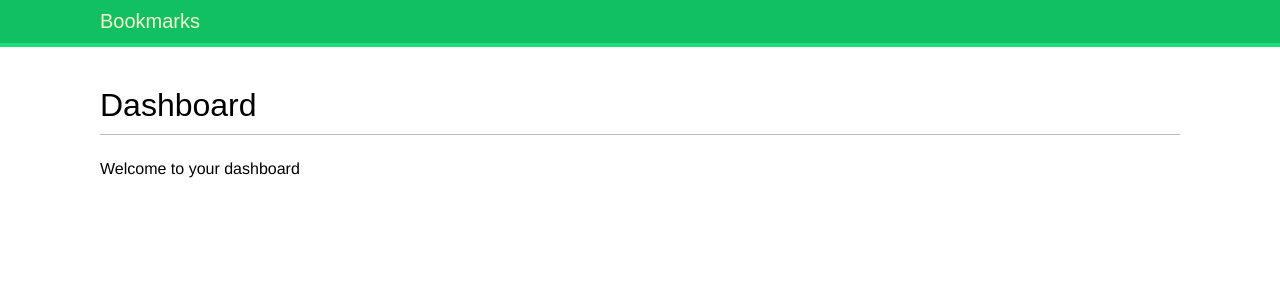
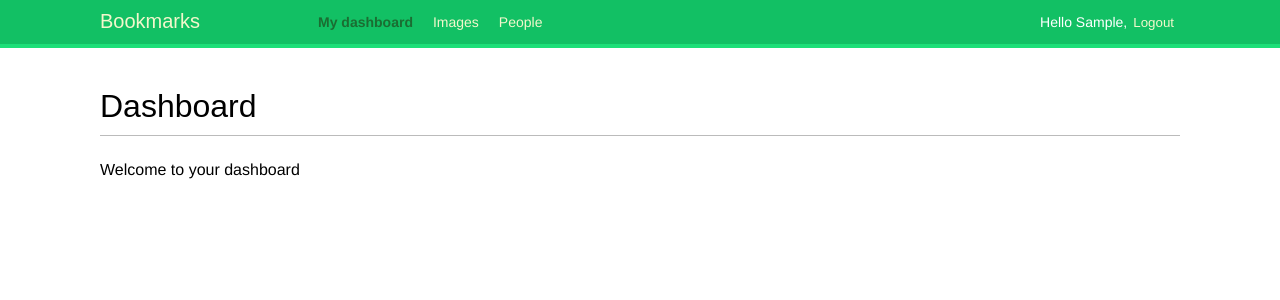
Before and after one commit to MohamedSalahdj/Django5-by-example-projects, a Django app: page /account/dashboard/ in a window 1280 px wide. Shown: the top 300 px of the page. Run offline with Django 5.2, Linux system fonts and the light colour scheme; the visitor is signed in with stand-in values (Sample User, id 1); some web fonts are replaced.

Commit message:
Update logged out template to use namespaced URL for login and enhance base template with user authentication checks

```diff
--- a/project_02_bookmarks/account/templates/registration/logged_out.html
+++ b/project_02_bookmarks/account/templates/registration/logged_out.html
@@ -6,6 +6,6 @@
   <h1>Logged out</h1>
   <p>
     You have been successfully logged out.
-    You can <a href="{% url 'login' %}">log-in again</a>.
+    You can <a href="{% url 'account:login' %}">log-in again</a>.
   </p>
 {% endblock %}
--- a/project_02_bookmarks/templates/base.html
+++ b/project_02_bookmarks/templates/base.html
@@ -3,11 +3,35 @@
 <html>
 <head>
   <title>{% block title %}{% endblock %}</title>
-  <link href="{% static 'css/base.css' %}" rel="stylesheet">
+  <link href="{% static "css/base.css" %}" rel="stylesheet">
 </head>
 <body>
   <div id="header">
     <span class="logo">Bookmarks</span>
+    {% if request.user.is_authenticated %}
+      <ul class="menu">
+        <li {% if section == "dashboard" %}class="selected"{% endif %}>
+          <a href="{% url 'account:dashboard' %}">My dashboard</a>
+        </li>
+        <li {% if section == "images" %}class="selected"{% endif %}>
+          <a href="#">Images</a>
+        </li>
+        <li {% if section == "people" %}class="selected"{% endif %}>
+          <a href="#">People</a>
+        </li>
+      </ul>
+    {% endif %}
+    <span class="user">
+      {% if request.user.is_authenticated %}
+        Hello {{ request.user.first_name|default:request.user.username }},
+        <form action="{% url 'account:logout' %}" method="post">
+          {% csrf_token %}
+          <button type="submit">Logout</button>
+        </form>
+      {% else %}
+        <a href="{% url 'account:login' %}">Log-in</a>
+      {% endif %}
+    </span>
   </div>
   <div id="content">
     {% block content %}
```
